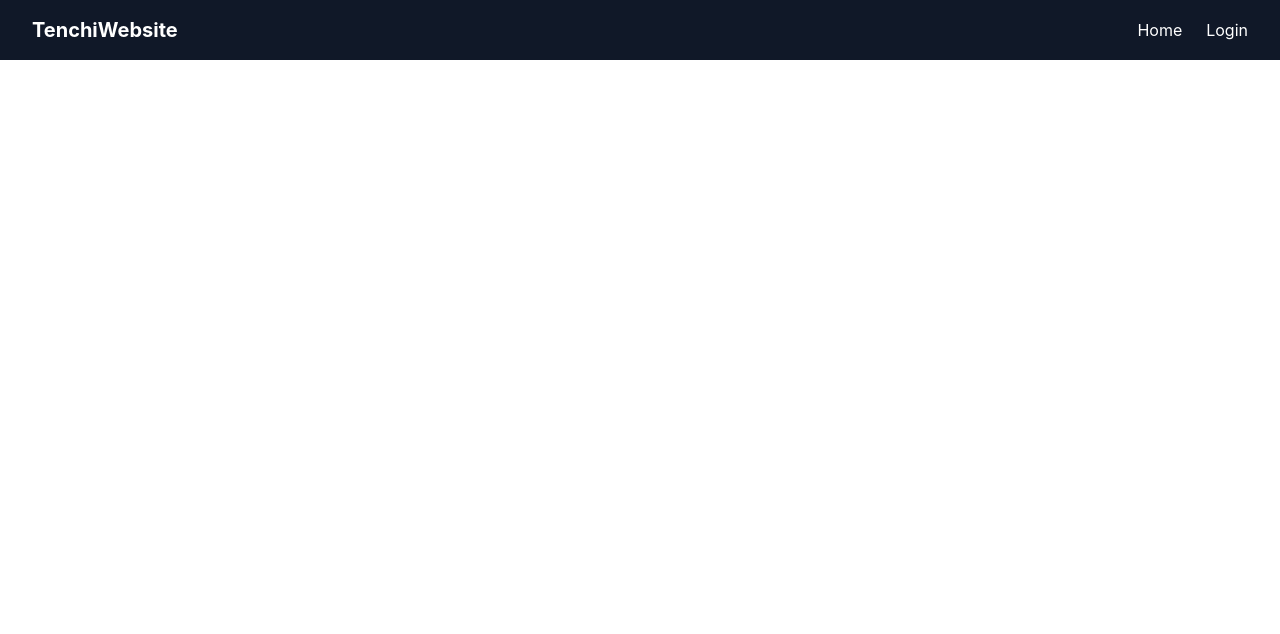
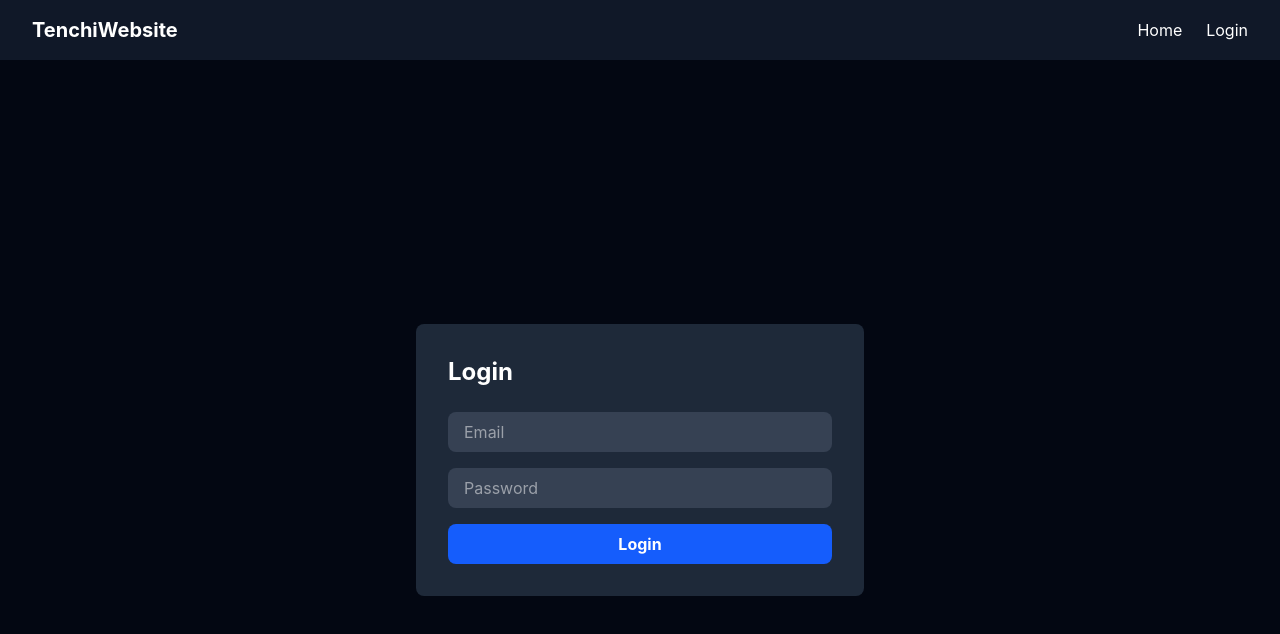
Before and after one commit to FishyKench/TenchiWebsite-Frontend, a React (Vite) app: page /login in a window 1280 px wide. Shown: the top 634 px of the page. Built offline with nearby package versions, Linux system fonts and the light colour scheme.

Commit message:
login page workin

```diff
--- a/src/pages/HomePage.jsx
+++ b/src/pages/HomePage.jsx
@@ -1,16 +1,13 @@
 import { useState, useEffect } from 'react'
 import GameCard from '../components/GameCard'
+import { getAllGames } from '../services/gameService'
+import { data } from 'react-router-dom'
 
 function HomePage(){
     const [games, setGames] = useState([])
 
     useEffect(() => {
-        const fakeGames = [
-            {id: 0, gameTitle: "Game One", description: "Game One Desc", status: "Released"},
-            {id: 0, gameTitle: "Game One", description: "Game One Desc", status: "Released"},
-            {id: 0, gameTitle: "Game One", description: "Game One Desc", status: "Released"},
-        ]
-        setGames(fakeGames)
+        getAllGames().then(data => setGames(data))
     }, [])
 
     return(
--- a/src/pages/LoginPage.jsx
+++ b/src/pages/LoginPage.jsx
@@ -1,7 +1,48 @@
+import { useState } from 'react'
+import { useNavigate } from 'react-router-dom'
+import { login } from '../services/authService'
+
 function LoginPage() {
+  const [email, setEmail] = useState('')
+  const [password, setPassword] = useState('')
+  const [error, setError] = useState('')
+  const navigate = useNavigate()
+
+  async function handleSubmit(e) {
+    e.preventDefault()
+    try {
+      await login(email, password)
+      navigate('/')
+    } catch (err) {
+      setError('Invalid email or password')
+    }
+  }
+
   return (
-    <div className="p-8 text-white">
-      <h1 className="text-3xl font-bold">Login</h1>
+    <div className="flex items-center justify-center min-h-screen bg-gray-950">
+      <div className="bg-gray-800 p-8 rounded-lg w-full max-w-md">
+        <h1 className="text-2xl font-bold text-white mb-6">Login</h1>
+        {error && <p className="text-red-400 mb-4">{error}</p>}
+        <form onSubmit={handleSubmit} className="flex flex-col gap-4">
+          <input
+            type="email"
+            placeholder="Email"
+            value={email}
+            onChange={e => setEmail(e.target.value)}
+            className="bg-gray-700 text-white px-4 py-2 rounded-lg outline-none"
+          />
+          <input
+            type="password"
+            placeholder="Password"
+            value={password}
+            onChange={e => setPassword(e.target.value)}
+            className="bg-gray-700 text-white px-4 py-2 rounded-lg outline-none"
+          />
+          <button type="submit" className="bg-blue-600 hover:bg-blue-700 text-white py-2 rounded-lg font-bold">
+            Login
+          </button>
+        </form>
+      </div>
     </div>
   )
 }
--- /dev/null
+++ b/src/services/authService.js
@@ -0,0 +1,11 @@
+const BASE_URL = 'http://localhost:5270/api'
+
+export async function login(email, password) {
+  const response = await fetch(`${BASE_URL}/auth/login?email=${email}&password=${password}`, {
+    method: 'POST'
+  })
+  if (!response.ok) throw new Error('Login failed')
+  const data = await response.json()
+  localStorage.setItem('token', data.token)
+  return data
+}
--- /dev/null
+++ b/src/services/gameService.js
@@ -0,0 +1,7 @@
+const BASE_URL = "http://localhost:5270/api"
+
+export async function getAllGames() {
+    const response = await fetch(`${BASE_URL}/game`)
+    const data = await response.json()
+    return data
+}
```
